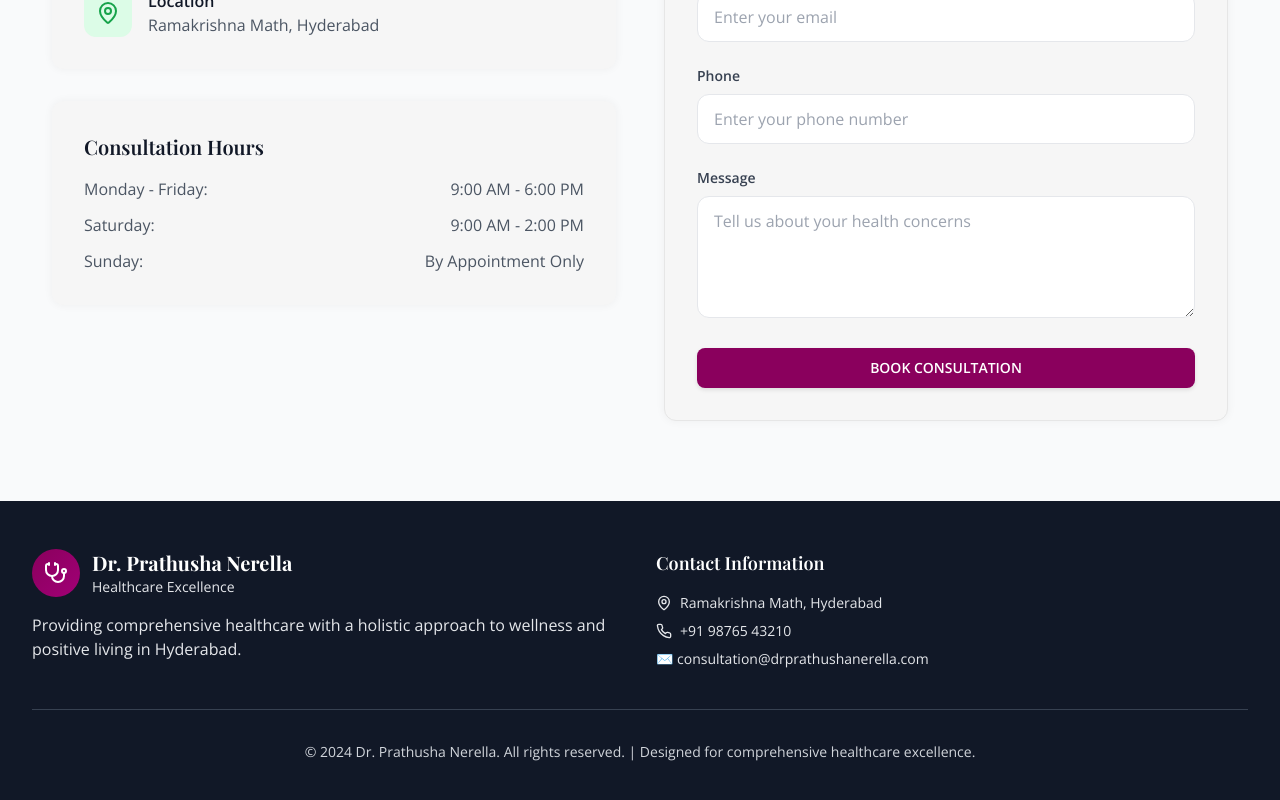
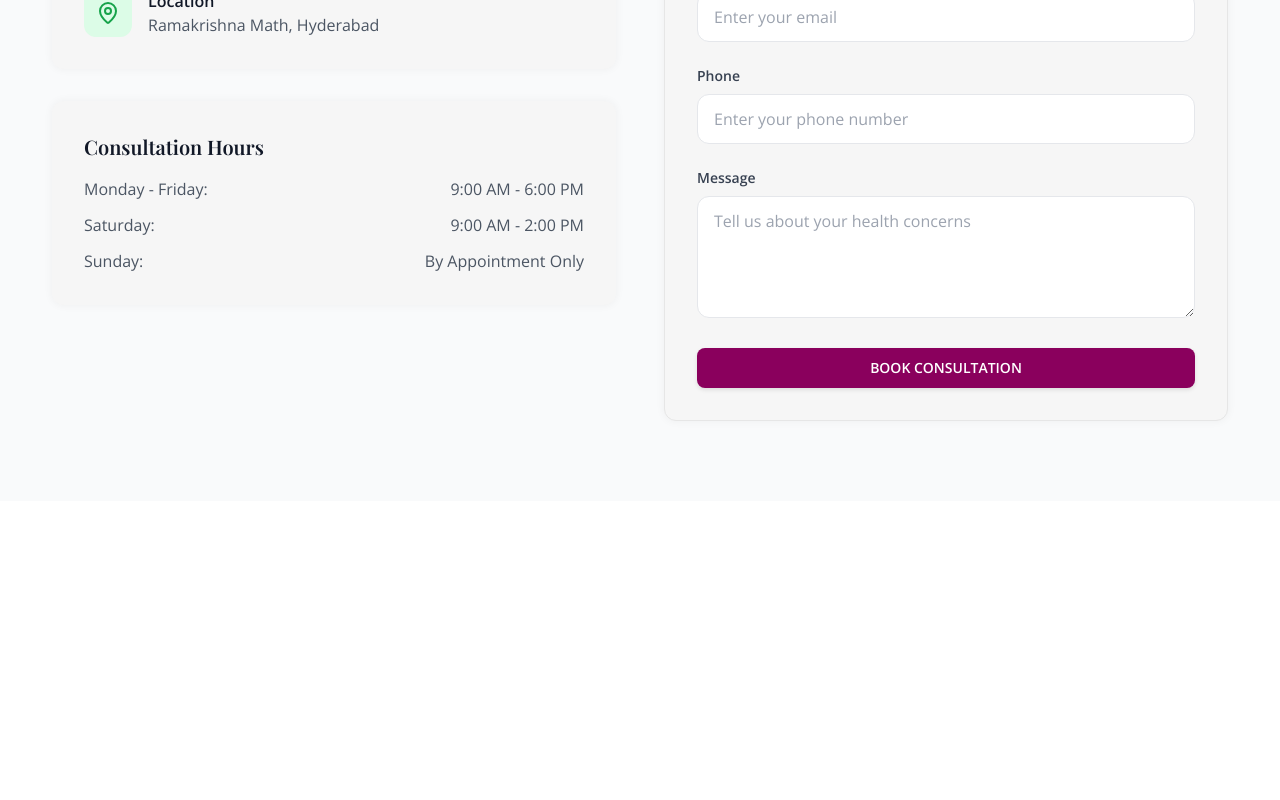
Before and after one commit to jp-sivaraju/nerella-wellness-hub, a React (Vite) app: page / in a window 1280 px wide. Shown: the part 4464-5264 px from the top of the page. After the commit the page ends 4965 px from the top, so only its background shows below. Built offline with nearby package versions, Linux system fonts and the light colour scheme.

Commit message:
Remove footer section
Completely removes the footer section from the homepage.

```diff
--- a/src/pages/Index.tsx
+++ b/src/pages/Index.tsx
@@ -127,7 +127,7 @@ const Index = () => {
         </div>
       </nav>
 
-      {/* Hero Section - Enhanced */}
+      {/* Hero Section */}
       <section id="home" className="section-padding bg-gradient-to-br from-white to-blue-50">
         <div className="max-w-7xl mx-auto px-4 sm:px-6 lg:px-8">
           <div className="grid lg:grid-cols-2 gap-8 lg:gap-16 items-center">
@@ -211,7 +211,7 @@ const Index = () => {
         </div>
       </section>
 
-      {/* About Section - Enhanced Alignment */}
+      {/* About Section */}
       <section id="about" className="section-padding bg-gray-50">
         <div className="max-w-7xl mx-auto px-4 sm:px-6 lg:px-8">
           <div className="text-center mb-12 lg:mb-16">
@@ -370,7 +370,7 @@ const Index = () => {
         </div>
       </section>
 
-      {/* Services Section - Mobile Enhanced */}
+      {/* Services Section */}
       <section id="services" className="section-padding bg-white">
         <div className="max-w-7xl mx-auto px-4 sm:px-6 lg:px-8">
           <div className="text-center mb-12 lg:mb-16">
@@ -408,7 +408,7 @@ const Index = () => {
         </div>
       </section>
 
-      {/* Video Reels Section - Mobile Enhanced */}
+      {/* Video Reels Section */}
       <section className="py-8 lg:py-12 bg-gray-50">
         <div className="max-w-6xl mx-auto px-4 sm:px-6 lg:px-8">
           <div className="text-center mb-6 lg:mb-8">
@@ -486,7 +486,7 @@ const Index = () => {
         </div>
       </section>
 
-      {/* Testimonials Section - Mobile Enhanced */}
+      {/* Testimonials Section */}
       <section id="testimonials" className="section-padding bg-white">
         <div className="max-w-7xl mx-auto px-4 sm:px-6 lg:px-8">
           <div className="text-center mb-12 lg:mb-16">
@@ -531,7 +531,7 @@ const Index = () => {
         </div>
       </section>
 
-      {/* Contact Section - Mobile Enhanced */}
+      {/* Contact Section */}
       <section id="contact" className="section-padding bg-gray-50">
         <div className="max-w-7xl mx-auto px-4 sm:px-6 lg:px-8">
           <div className="text-center mb-12 lg:mb-16">
@@ -639,47 +639,6 @@ const Index = () => {
           </div>
         </div>
       </section>
-
-      {/* Footer - Enhanced Colors and Mobile */}
-      <footer className="bg-gray-900 text-white py-8 lg:py-12">
-        <div className="max-w-7xl mx-auto px-4 sm:px-6 lg:px-8">
-          <div className="grid grid-cols-1 md:grid-cols-2 gap-6 lg:gap-8">
-            <div>
-              <div className="flex items-center space-x-3 mb-4">
-                <div className="w-12 h-12 medical-gradient rounded-full flex items-center justify-center">
-                  <Stethoscope className="h-6 w-6 text-white" />
-                </div>
-                <div>
-                  <h3 className="text-lg lg:text-xl font-bold text-white">Dr. Prathusha Nerella</h3>
-                  <p className="text-sm text-gray-200">Healthcare Excellence</p>
-                </div>
-              </div>
-              <p className="text-gray-200 mb-4 leading-relaxed text-sm lg:text-base">
-                Providing comprehensive healthcare with a holistic approach to wellness and positive living in Hyderabad.
-              </p>
-            </div>
-
-            <div>
-              <h4 className="text-lg font-semibold mb-4 text-white">Contact Information</h4>
-              <div className="space-y-2 text-sm text-gray-200">
-                <p className="flex items-center">
-                  <MapPin className="h-4 w-4 mr-2" />
-                  Ramakrishna Math, Hyderabad
-                </p>
-                <p className="flex items-center">
-                  <Phone className="h-4 w-4 mr-2" />
-                  +91 98765 43210
-                </p>
-                <p>✉️ consultation@drprathushanerella.com</p>
-              </div>
-            </div>
-          </div>
-
-          <div className="border-t border-gray-700 mt-6 lg:mt-8 pt-6 lg:pt-8 text-center text-gray-300">
-            <p className="text-xs lg:text-sm">&copy; 2024 Dr. Prathusha Nerella. All rights reserved. | Designed for comprehensive healthcare excellence.</p>
-          </div>
-        </div>
-      </footer>
     </div>
   );
 };
```
